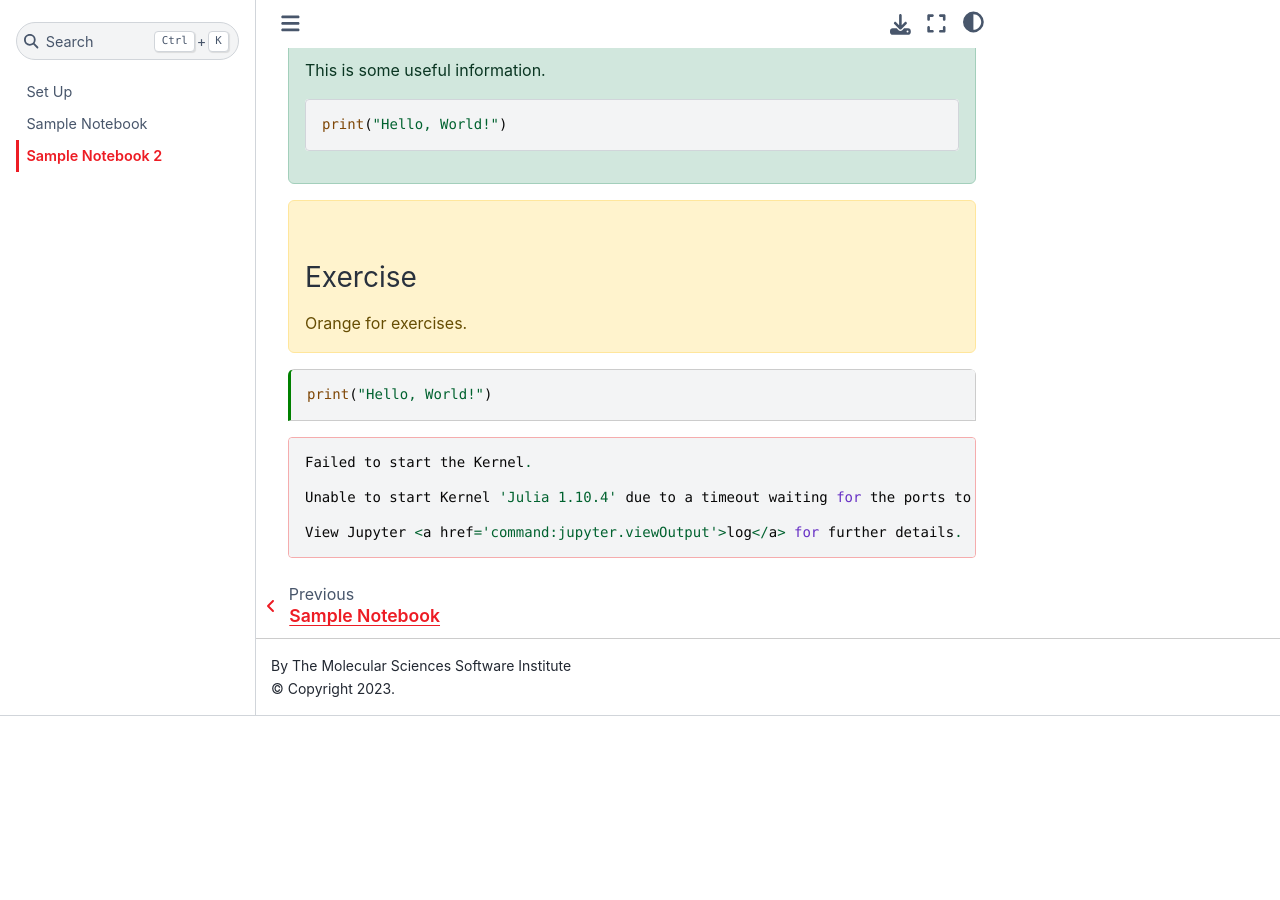
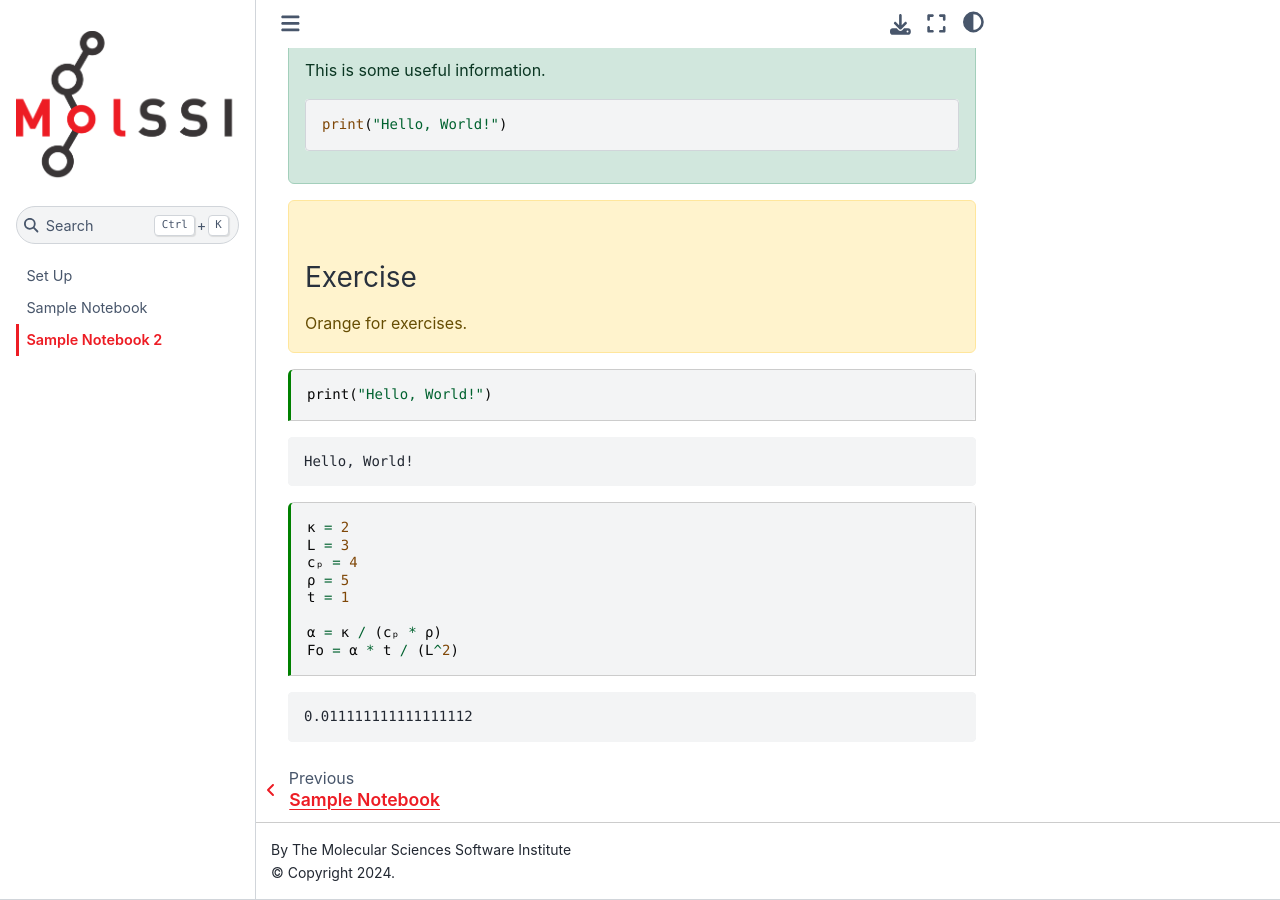
Before and after one commit to MolSSI-Education/julia-introduction, a Jupyter Book: the page built from book/sample2.ipynb, in a window 1280 px wide and 900 px high, scrolled down 644 px. Built offline with Jupyter Book 1.0.4 settings and Sphinx 7.4.7 and the Sphinx Book theme 1.1.4, drawn with Linux system fonts in a browser that asks for light colours; comment, search, counter and statistics services are not loaded; before the commit the page ends 1360 px from its top, so only the background shows below that; part of the change alters nothing that is shown.

Commit message:
update config and sample notebook 2

```diff
--- a/book/_config.yml
+++ b/book/_config.yml
@@ -1,45 +1,38 @@
 # Book settings
 # Learn more at https://jupyterbook.org/customize/config.html
 
-title: MolSSI Jupyter Book
+title: Introduction to Julia  # Name of the book
 author: The Molecular Sciences Software Institute
+copyright: "2024"
 
-# Force re-execution of notebooks on each build.
-# See https://jupyterbook.org/content/execute.html
 execute:
   execute_notebooks: force
 
-# Define the name of the latex output file for PDF builds
 latex:
   latex_documents:
     targetname: book.tex
 
-# Add a bibtex file so that we can create citations
 bibtex_bibfiles:
   - references.bib
 
-# Information about where the book exists on the web
 repository:
-  url: https://github.com/MolSSI-Education/WORKSHOP_NAME  # Online location of your book
-  path_to_book: book/ # Optional path to your book, relative to the repository root
-  branch: main  # Which branch of the repository should be used when creating links (optional)
+  url: https://github.com/MolSSI-Education/julia-intro
+  path_to_book: book/
+  branch: main
 
-# Add GitHub buttons to your book
-# See https://jupyterbook.org/customize/config.html#add-a-link-to-your-repository
 html:
   use_issues_button: true
   use_repository_button: true
   google_analytics_id: G-FHKVGE8HKZ
+  extra_css:
+    - https://cdn.jsdelivr.net/npm/@fortawesome/fontawesome-free@6.6.0/css/fontawesome.min.css
+    - https://cdn.jsdelivr.net/npm/bootstrap@5.3.3/dist/css/bootstrap.min.css
 
-extra_css:
-  - https://cdn.jsdelivr.net/npm/@fortawesome/fontawesome-free@6.6.0/css/fontawesome.min.css
-  - https://cdn.jsdelivr.net/npm/bootstrap@5.3.3/dist/css/bootstrap.min.css
 
 sphinx:
   config:
     html_js_files:
     - https://cdnjs.cloudflare.com/ajax/libs/require.js/2.3.4/require.min.js
-
     html_theme_options:
       logo:
         image_light: images/molssi_main_logo.png
```
Also changed, not shown: book/sample2.ipynb.
